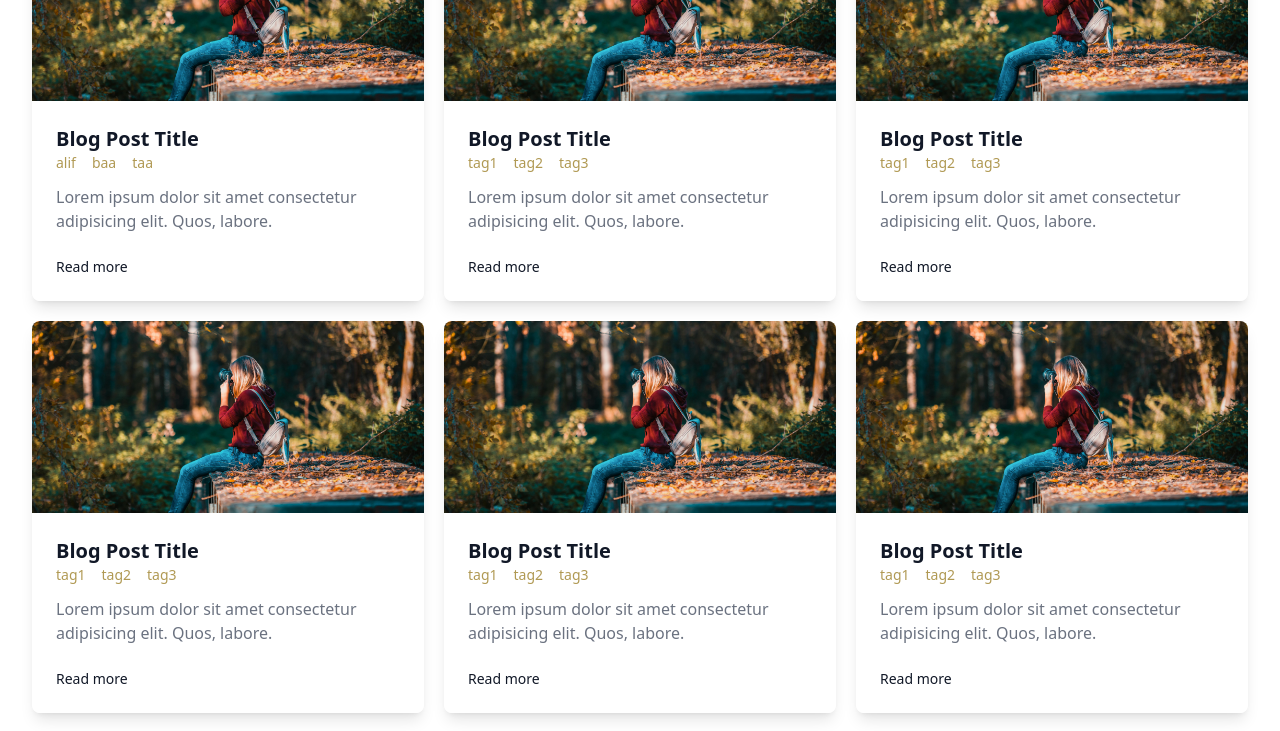
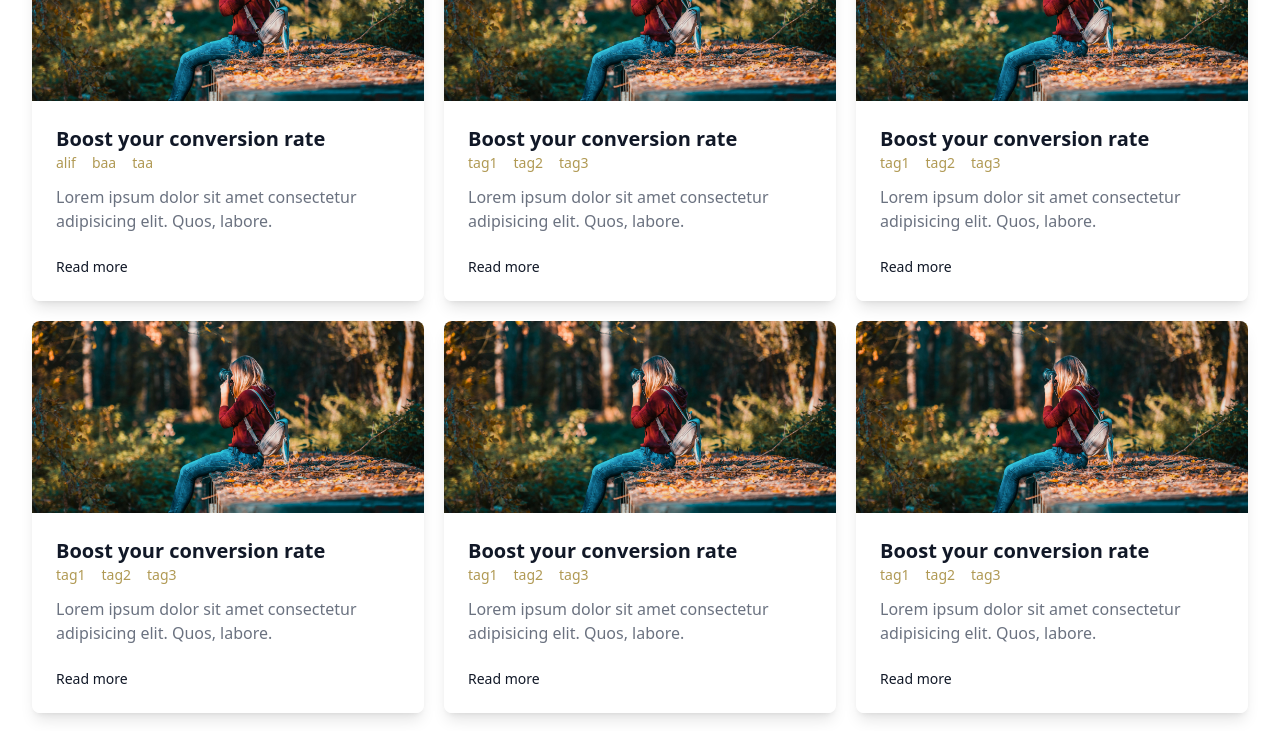
Before and after one commit to RafiaSuleman/final-blog, a Next.js app: page /product in a window 1280 px wide. Shown: the part 920-1651 px from the top of the page. Built offline with nearby package versions, Linux system fonts and the light colour scheme.

Commit message:
commit-8

```diff
--- a/src/app/product/page.tsx
+++ b/src/app/product/page.tsx
@@ -159,15 +159,14 @@
              </div>
   <div className="relative mx-auto max-w-7xl">
     <div className="mx-auto mt-12 grid max-w-lg gap-5 lg:max-w-none lg:grid-cols-3">
-        {cards.map((card, index) => {
-              return (
+    {cards.map((card, index) => (
             <div className="flex flex-col overflow-hidden rounded-lg shadow-lg " key={index}>
                 <div className="flex-shrink-0">
                 <img className="h-48 w-full object-cover" src={card.imageUrl} alt=""/>
                 </div>
                 <div className="flex flex-1 flex-col justify-between bg-white p-6">
                 <div className="flex-1">
-                                <h1 className="text-xl font-semibold text-gray-900">{card.title}</h1>
+                    <h1 className="text-xl font-semibold text-gray-900">Boost your conversion rate</h1>
                     <div className="flex gap-4 text-sm font-medium text-[#B09953] ">
                         <div>{card.tag1}</div>
                         <div>{card.tag2}</div>
@@ -185,7 +184,7 @@
                 </div>
                 </div>
             </div>
-              )})}
+          ))}
     </div>
   </div>
 </div>
```
Lines whose indentation alone changed are shown as unchanged.
